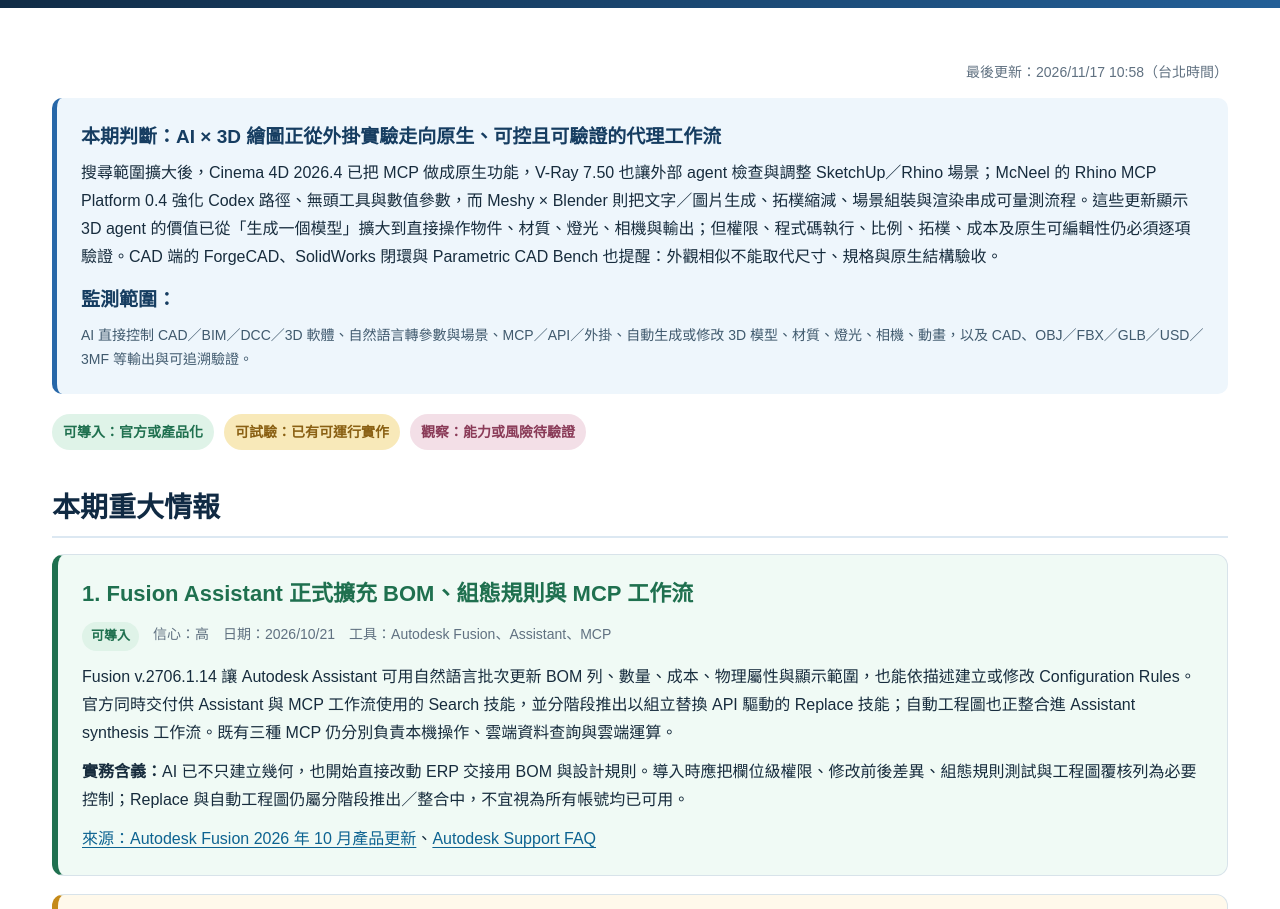
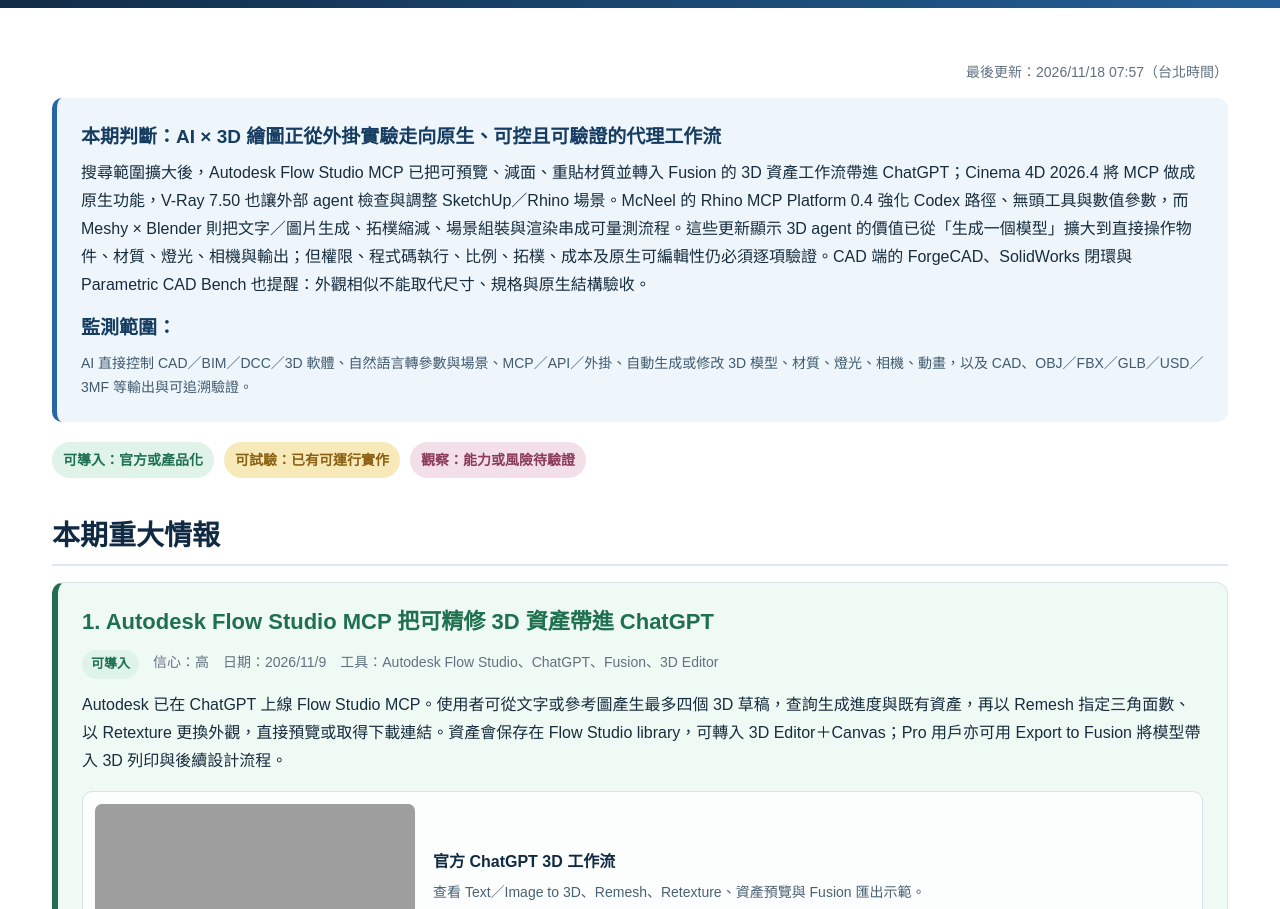
Before and after one commit to smilefish000001-ctrl/AI-CAD, a plain HTML site: page index.html in a window 1280 px wide. Shown: the part 47-956 px from the top of the page. Drawn offline with Linux system fonts and the light colour scheme; grey boxes are pictures that could not be loaded.

Commit message:
Add Autodesk Flow Studio MCP update

```diff
--- a/index.html
+++ b/index.html
@@ -56,10 +56,10 @@
   <div class="page">
     <header><h1>AI × CAD 繪圖協作情報</h1></header>
     <main>
-      <p class="updated"><time datetime="2026-11-17T10:58:00+08:00">最後更新：2026/11/17 10:58（台北時間）</time></p>
+      <p class="updated"><time datetime="2026-11-18T07:57:00+08:00">最後更新：2026/11/18 07:57（台北時間）</time></p>
       <section class="summary" aria-label="本期摘要">
         <strong>本期判斷：AI × 3D 繪圖正從外掛實驗走向原生、可控且可驗證的代理工作流</strong>
-        搜尋範圍擴大後，Cinema 4D 2026.4 已把 MCP 做成原生功能，V-Ray 7.50 也讓外部 agent 檢查與調整 SketchUp／Rhino 場景；McNeel 的 Rhino MCP Platform 0.4 強化 Codex 路徑、無頭工具與數值參數，而 Meshy × Blender 則把文字／圖片生成、拓樸縮減、場景組裝與渲染串成可量測流程。這些更新顯示 3D agent 的價值已從「生成一個模型」擴大到直接操作物件、材質、燈光、相機與輸出；但權限、程式碼執行、比例、拓樸、成本及原生可編輯性仍必須逐項驗證。CAD 端的 ForgeCAD、SolidWorks 閉環與 Parametric CAD Bench 也提醒：外觀相似不能取代尺寸、規格與原生結構驗收。
+        搜尋範圍擴大後，Autodesk Flow Studio MCP 已把可預覽、減面、重貼材質並轉入 Fusion 的 3D 資產工作流帶進 ChatGPT；Cinema 4D 2026.4 將 MCP 做成原生功能，V-Ray 7.50 也讓外部 agent 檢查與調整 SketchUp／Rhino 場景。McNeel 的 Rhino MCP Platform 0.4 強化 Codex 路徑、無頭工具與數值參數，而 Meshy × Blender 則把文字／圖片生成、拓樸縮減、場景組裝與渲染串成可量測流程。這些更新顯示 3D agent 的價值已從「生成一個模型」擴大到直接操作物件、材質、燈光、相機與輸出；但權限、程式碼執行、比例、拓樸、成本及原生可編輯性仍必須逐項驗證。CAD 端的 ForgeCAD、SolidWorks 閉環與 Parametric CAD Bench 也提醒：外觀相似不能取代尺寸、規格與原生結構驗收。
         <p class="scope"><strong>監測範圍：</strong>AI 直接控制 CAD／BIM／DCC／3D 軟體、自然語言轉參數與場景、MCP／API／外掛、自動生成或修改 3D 模型、材質、燈光、相機、動畫，以及 CAD、OBJ／FBX／GLB／USD／3MF 等輸出與可追溯驗證。</p>
       </section>
       <div class="legend" aria-label="成熟度圖例">
@@ -68,11 +68,15 @@
       <h2>本期重大情報</h2>
       <div class="stories">
         <article class="ready">
-          <h3>1. Fusion Assistant 正式擴充 BOM、組態規則與 MCP 工作流</h3>
-          <p class="meta"><span class="tag ready-label">可導入</span><span>信心：高</span><span>日期：2026/10/21</span><span>工具：Autodesk Fusion、Assistant、MCP</span></p>
-          <p>Fusion v.2706.1.14 讓 Autodesk Assistant 可用自然語言批次更新 BOM 列、數量、成本、物理屬性與顯示範圍，也能依描述建立或修改 Configuration Rules。官方同時交付供 Assistant 與 MCP 工作流使用的 Search 技能，並分階段推出以組立替換 API 驅動的 Replace 技能；自動工程圖也正整合進 Assistant synthesis 工作流。既有三種 MCP 仍分別負責本機操作、雲端資料查詢與雲端運算。</p>
-          <p><strong>實務含義：</strong>AI 已不只建立幾何，也開始直接改動 ERP 交接用 BOM 與設計規則。導入時應把欄位級權限、修改前後差異、組態規則測試與工程圖覆核列為必要控制；Replace 與自動工程圖仍屬分階段推出／整合中，不宜視為所有帳號均已可用。</p>
-          <p><a href="https://www.autodesk.com/products/fusion-360/blog/october-2026-major-product-update-whats-new/" target="_blank" rel="noopener noreferrer">來源：Autodesk Fusion 2026 年 10 月產品更新</a>、<a href="https://www.autodesk.com/support/technical/article/caas/sfdcarticles/sfdcarticles/Autodesk-Assistant-in-Fusion-FAQ.html" target="_blank" rel="noopener noreferrer">Autodesk Support FAQ</a></p>
+          <h3>1. Autodesk Flow Studio MCP 把可精修 3D 資產帶進 ChatGPT</h3>
+          <p class="meta"><span class="tag ready-label">可導入</span><span>信心：高</span><span>日期：2026/11/9</span><span>工具：Autodesk Flow Studio、ChatGPT、Fusion、3D Editor</span></p>
+          <p>Autodesk 已在 ChatGPT 上線 Flow Studio MCP。使用者可從文字或參考圖產生最多四個 3D 草稿，查詢生成進度與既有資產，再以 Remesh 指定三角面數、以 Retexture 更換外觀，直接預覽或取得下載連結。資產會保存在 Flow Studio library，可轉入 3D Editor＋Canvas；Pro 用戶亦可用 Export to Fusion 將模型帶入 3D 列印與後續設計流程。</p>
+          <div class="media-preview">
+            <a href="https://blogs.autodesk.com/media-and-entertainment/2026/11/09/introducing-autodesk-flow-studio-mcp-create-3d-assets-in-chatgpt/" target="_blank" rel="noopener noreferrer"><img src="https://blogs.autodesk.com/media-and-entertainment/wp-content/uploads/sites/162/Image-8-11-1024x576.jpg" alt="Autodesk Flow Studio MCP 在 ChatGPT 中產生並調整 3D 資產的官方示範" loading="lazy"></a>
+            <div><strong>官方 ChatGPT 3D 工作流</strong><p>查看 Text／Image to 3D、Remesh、Retexture、資產預覽與 Fusion 匯出示範。</p><a href="https://blogs.autodesk.com/media-and-entertainment/2026/11/09/introducing-autodesk-flow-studio-mcp-create-3d-assets-in-chatgpt/" target="_blank" rel="noopener noreferrer">↗ 查看 Autodesk 官方示範</a></div>
+          </div>
+          <p><strong>實務含義：</strong>這不是只產生一張參考圖，而是能在同一對話中生成、減面、重貼材質、保存並轉往 3D 工具的產品化流程。導入前仍要測試尺寸精度、拓樸、UV／貼圖、下載格式與 Fusion 轉換品質；生成與精修會消耗 Flow Studio credits，且需 Lite、Standard 或 Pro 付費帳號。ChatGPT 經 OAuth 可存取獲授權的 Flow Studio 模型、專案與帳號基本資訊，權限範圍也應納入審查。</p>
+          <p><a href="https://blogs.autodesk.com/media-and-entertainment/2026/11/09/introducing-autodesk-flow-studio-mcp-create-3d-assets-in-chatgpt/" target="_blank" rel="noopener noreferrer">來源：Autodesk Media &amp; Entertainment 官方公告</a>、<a href="https://www.autodesk.com/products/flow-studio/product-details" target="_blank" rel="noopener noreferrer">Flow Studio 官方功能頁</a></p>
         </article>
         <article class="pilot">
           <h3>2. ForgeCAD 遠端 MCP 讓 Codex／Claude 建模、驗證並輸出機器人資產</h3>
```
